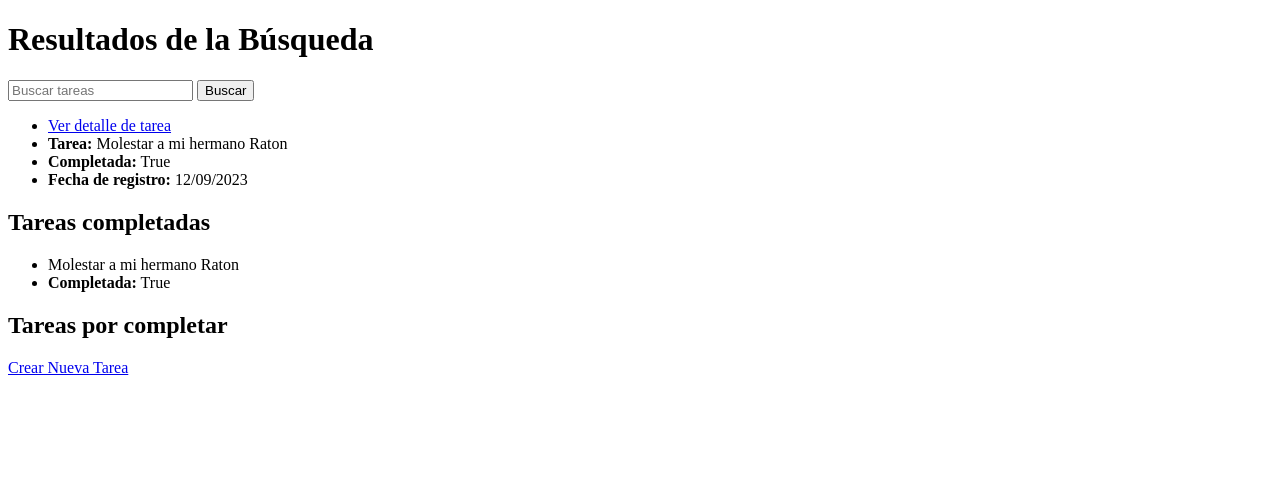
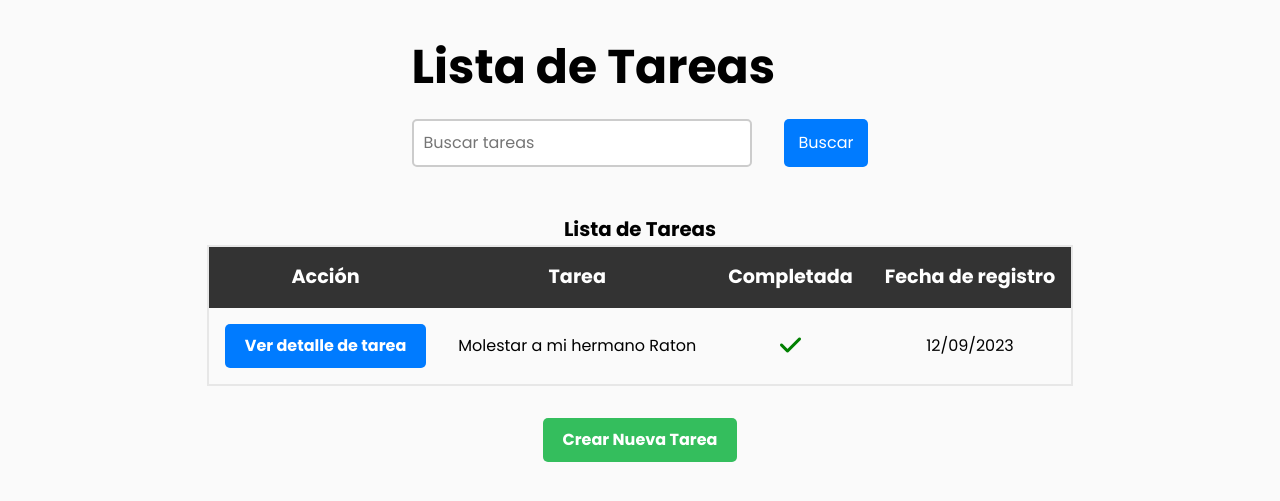
Before and after one commit to VictorR616/TaskMaster, a Django app: page /todo_task/ in a window 1280 px wide. Shown: the top 501 px of the page. Run offline with Django 4.2, Linux system fonts and the light colour scheme; data comes from the database, SQL or seed files in the repository; both versions use the stored data as it was after the commit.

Commit message:
feat(UI): Added CSS Style to list tasks and create tasks

```diff
--- a/taskmaster/taskmaster/settings.py
+++ b/taskmaster/taskmaster/settings.py
@@ -117,7 +117,9 @@ USE_TZ = True
 # Static files (CSS, JavaScript, Images)
 # https://docs.djangoproject.com/en/4.2/howto/static-files/
 
+# Ruta de archivos estaticos
 STATIC_URL = "static/"
+STATICFILES_DIRS = [os.path.join(BASE_DIR, 'todo_task', 'static')]
 
 # Default primary key field type
 # https://docs.djangoproject.com/en/4.2/ref/settings/#default-auto-field
--- /dev/null
+++ b/taskmaster/todo_task/static/todo_task/css/style.css
@@ -0,0 +1,387 @@
+/* ********** PROPIEDADES PERSONALIZADAS ********** */
+:root {
+    /* Colores */
+    --clr-white: #fff;
+    --clr-neutral-400: #030303;
+    --clr-accent-700: rgb(90, 0, 235);
+    --clr-accent-navbar: rgba(90, 0, 235, 0.9);
+    --clr-gradient-accent: rgb(182, 0, 136);
+
+    --bg-clr: rgb(250, 250, 250);
+
+    /* Fuentes */
+    --ff-primary: "Poppins", Arial, Helvetica, sans-serif;
+    --ff-body: var(var(--ff-primary));
+    --ff-heading: var(var(--ff-primary));
+
+    /* Pesos de fuente */
+    --fw-regular: 400;
+    --fw-semi-bold: 600;
+    --fw-bold: 700;
+
+
+
+    /* Texto fluido */
+    --fs-1: clamp(0.75rem, calc(0.55rem + 0.69vw), 1.19rem);
+    --fs-2: clamp(0.78rem, calc(0.59rem + 0.81vw), 1.4rem);
+    --fs-3: clamp(0.88rem, calc(0.69rem + 1.06vw), 1.75rem);
+    --fs-4: clamp(1.05rem, calc(0.81rem + 1.38vw), 2.19rem);
+    --fs-5: clamp(1.26rem, calc(0.95rem + 1.79vw), 2.73rem);
+    --fs-6: clamp(1.51rem, calc(1.11rem + 2.31vw), 3.42rem);
+    --fs-7: clamp(1.81rem, calc(1.29rem + 2.98vw), 4.27rem);
+    --fs-8: clamp(2.18rem, calc(1.51rem + 3.83vw), 5.34rem);
+
+    --bs-1: clamp(2.38rem, calc(1.51rem + 2.79vw), 3rem);
+}
+
+/* ********** RESET ********** */
+/* Estilos generales */
+*,
+*::before,
+*::after {
+    box-sizing: border-box;
+}
+
+* {
+    margin: 0;
+    padding: 0;
+    font: inherit;
+}
+
+/* Estilos para el comportamiento de desplazamiento */
+html {
+    scroll-behavior: smooth;
+    scroll-padding-top: var(--scroll-padding, 75px);
+}
+
+/* Estilos para el cuerpo del documento */
+body {
+    line-height: 1.5;
+    -webkit-font-smoothing: antialiased;
+    background-color: var(--bg-clr);
+    font-family: var(--ff-primary);
+}
+
+/* Estilos para encabezados y párrafos */
+h1,
+h2,
+p {
+    color: var(--clr-neutral);
+}
+
+h3 {
+    color: var(--clr-accent);
+}
+
+/* Estilos para elementos multimedia */
+img,
+picture,
+video,
+canvas,
+svg {
+    display: block;
+    max-width: 100%;
+    object-fit: cover;
+}
+
+/* Estilos para enlaces */
+a {
+    text-decoration: none;
+}
+
+
+
+/* Estilos para listas */
+li {
+    list-style-type: none;
+    text-align: center;
+}
+
+caption {
+    font-weight: var(--fw-bold);
+}
+
+/* Estilos para identificadores específicos */
+#root,
+#__next {
+    isolation: isolate;
+}
+
+/* ********** CLASES UTILITARIAS ********** */
+/* ---------------------------------- TEXTO FLUIDO ----------------------------------*/
+/* Estilos para los tamaños de fuente */
+.fs-1 {
+    font-size: var(--fs-1);
+}
+
+.fs-2 {
+    font-size: var(--fs-2);
+}
+
+.fs-3 {
+    font-size: var(--fs-3);
+}
+
+.fs-4 {
+    font-size: var(--fs-4);
+}
+
+.fs-5 {
+    font-size: var(--fs-5);
+}
+
+.fs-6 {
+    font-size: var(--fs-6);
+}
+
+.fs-7 {
+    font-size: var(--fs-7);
+}
+
+.fs-8 {
+    font-size: var(--fs-8);
+}
+
+.bs-1 {
+    font-size: var(--bs-1);
+}
+
+/* Estilos para diseños de columnas */
+.two-columns {
+    display: grid;
+    grid-template-columns: repeat(auto-fit, minmax(250px, 1fr));
+    gap: 3rem;
+    place-content: center;
+}
+
+/* Estilos para el contenedor principal */
+.container {
+    width: min(100% - 3rem, 120ch);
+    margin-inline: auto;
+    margin-top: 2rem;
+    display: grid;
+    place-content: center;
+
+}
+
+.flex-column {
+    display: flex;
+    flex-direction: column;
+    flex-wrap: wrap;
+}
+/* ********** Components ********** */
+h1 {
+    font-weight: var(--fw-bold);
+}
+
+
+.task-table {
+    width: 100%;
+    border-collapse: collapse;
+    border: 2px solid rgb(231, 231, 231);
+}
+
+
+
+.task-table th, .task-table td {
+    padding: 1rem;
+    text-align: center;
+}
+
+.task-table th {
+    font-weight: bold;
+    background-color: #333;
+    color: white;
+}
+
+
+
+.headers {
+    font-size: 1.2rem;
+    font-weight: bold;
+}
+
+.tasks {
+    font-size: 1rem;
+}
+/* Estilos para el enlace "Ver la tarea" dentro de la fila "tasks" */
+.tasks a {
+    display: inline-block;
+    padding: 10px 20px;
+    background-color: #007bff; /* Color de fondo del botón */
+    color: white; /* Color del texto del botón */
+    text-decoration: none; /* Eliminar subrayado predeterminado */
+    border: none; /* Sin borde */
+    border-radius: 5px; /* Borde redondeado */
+    cursor: pointer;
+    font-weight: bold; /* Texto en negrita */
+    transition: background-color 0.3s ease; /* Transición suave de color de fondo */
+}
+
+/* Cambiar el color de fondo cuando se pasa el cursor sobre el botón */
+.tasks a:hover {
+    background-color: #0056b3; /* Cambia el color de fondo en hover */
+}
+
+
+.status-cell {
+    font-size: 1.5rem;
+}
+
+.ticket {
+    color: green; /* Color verde para el ticket (checkmark) */
+}
+
+.cross {
+    color: red; /* Color rojo para la cruz (cross) */
+}
+
+/* Estilos para el campo de entrada de texto */
+.search-form {
+    display: flex;
+    gap: 2rem;
+    margin-block: 1rem;
+}
+
+.search-form input[type="text"] {
+    padding: 10px;
+    font-size: 16px;
+    border: 2px solid #ccc;
+    border-radius: 5px;
+    outline: none;
+}
+
+/* Estilos para el botón de búsqueda */
+.search-form input[type="submit"] {
+    background-color: #007bff;
+    color: white;
+    padding: 10px 15px;
+    border: none;
+    border-radius: 5px;
+    cursor: pointer;
+    flex: 1;
+}
+
+/* Estilos para el botón de búsqueda al pasar el cursor sobre él */
+.search-form input[type="submit"]:hover {
+    background-color: #0056b3;
+}
+
+/* Estilos para el enlace con clase "new-task" para que parezca un botón */
+.new-task {
+    display: inline-block;
+    padding: 10px 20px;
+    background-color: #34be5d; /* Color de fondo del botón */
+    color: white; /* Color del texto del botón */
+    text-decoration: none; /* Eliminar subrayado predeterminado */
+    border: none; /* Sin borde */
+    border-radius: 5px; /* Borde redondeado */
+    cursor: pointer;
+    font-weight: bold; /* Texto en negrita */
+    transition: background-color 0.3s ease; /* Transición suave de color de fondo */
+}
+
+/* Cambiar el color de fondo cuando se pasa el cursor sobre el botón */
+.new-task:hover {
+    background-color: #188303; /* Cambia el color de fondo en hover */
+}
+
+
+.edit-task-container {
+    display: flex;
+    margin-top: 2rem;
+    gap: 2rem;
+}
+
+.edit-task {
+    padding: 10px 20px;
+    background-color: #6934be; /* Color de fondo del botón */
+    color: white; /* Color del texto del botón */
+    text-decoration: none; /* Eliminar subrayado predeterminado */
+    border: none; /* Sin borde */
+    border-radius: 5px; /* Borde redondeado */
+    cursor: pointer;
+    font-weight: bold; /* Texto en negrita */
+    transition: background-color 0.3s ease; /* Transición suave de color de fondo */
+}
+
+/* Cambiar el color de fondo cuando se pasa el cursor sobre el botón */
+.edit-task:hover {
+    background-color: #5204b9; /* Cambia el color de fondo en hover */
+}
+
+/* Estilos para el botón de eliminación dentro de la clase .delete-form */
+.delete-form input[type="submit"] {
+    background-color: #ff0000; /* Color de fondo rojo */
+    color: #fff; /* Color de texto blanco */
+    padding: 10px 20px; /* Espaciado interno para el botón */
+    border: none; /* Sin borde */
+    border-radius: 5px; /* Borde redondeado */
+    cursor: pointer;
+    font-weight: bold; /* Texto en negrita */
+}
+
+/* Cambiar el color de fondo cuando se pasa el cursor sobre el botón */
+.delete-form input[type="submit"]:hover {
+    background-color: #cc0000; /* Cambia el color de fondo en hover */
+}
+
+/* Estilos para el enlace de "Volver" dentro de la clase .list-tasks */
+.list-tasks {
+    display: flex;
+    max-width: 260px;
+    margin-top: 2rem;
+    background-color: #007bff; /* Color de fondo azul */
+    color: #fff; /* Color de texto blanco */
+    padding: 10px 20px; /* Espaciado interno para el enlace */
+    text-decoration: none; /* Eliminar subrayado predeterminado */
+    border-radius: 5px; /* Borde redondeado */
+    font-weight: bold; /* Texto en negrita */
+    cursor: pointer;
+}
+
+/* Cambiar el color de fondo cuando se pasa el cursor sobre el enlace */
+.list-tasks:hover {
+    background-color: #0056b3; /* Cambia el color de fondo en hover */
+}
+
+/* Estilos para el formulario con la clase .create-task */
+.create-task {
+    display: flex;
+    flex-direction: column;
+    gap: 0.5rem; /* Espacio entre los elementos internos del formulario */
+}
+
+/* Estilos para los campos de entrada dentro del formulario */
+/* Estilos para los campos de entrada (input) y el elemento select dentro de la clase .create-task */
+.create-task input[type="text"],
+.create-task select {
+    padding: 10px;
+    border: 1px solid #ccc;
+    border-radius: 5px;
+    font-size: 16px;
+    outline: none;
+}
+
+/* Estilos para el checkbox */
+.create-task input[type="checkbox"] {
+    /* Estilos personalizados aquí */
+    background-color: #0056b3;
+}
+
+/* Cambiar el estilo del checkbox cuando está marcado */
+.create-task input[type="checkbox"]:checked {
+    /* Estilos para el checkbox marcado */
+    /* Por ejemplo, puedes cambiar el color de fondo o agregar un icono de verificación */
+    background-color: #007bff; /* Cambia el color de fondo cuando está marcado */
+    border: 1px solid #007bff; /* Cambia el borde cuando está marcado */
+    color: #fff; /* Cambia el color del marcado (si es necesario) */
+}
+
+
+
+
+
+
+/* ********** Utilities ********** */
+/* ********** Site Styles ********** */
--- a/taskmaster/todo_task/templates/base.html
+++ b/taskmaster/todo_task/templates/base.html
@@ -1,20 +1,24 @@
 <!-- base.html -->
+{% load static %}
 <!DOCTYPE html>
 <html lang="es">
 <head>
     <meta charset="UTF-8" />
     <meta name="viewport" content="width=device-width, initial-scale=1.0" />
     <title>{% block title %} Tasks {% endblock %}</title>
+    <!-- Enlaza el archivo CSS -->
+    <link rel="stylesheet" type="text/css" href="{% static 'todo_task/css/style.css' %}">
+    <!------------------------- IMPORTACION DE FONT AWESOME ------------------------->
+    <link rel="stylesheet" href="https://cdnjs.cloudflare.com/ajax/libs/font-awesome/6.4.2/css/all.min.css" />
+    <!------------------------- IMPORTACION DE GOOGLE FONT ------------------------->
+    <link rel="preconnect" href="https://fonts.googleapis.com">
+    <link rel="preconnect" href="https://fonts.gstatic.com" crossorigin>
+    <link href="https://fonts.googleapis.com/css2?family=Poppins:wght@400;600;700&display=swap" rel="stylesheet">
+    <!------------------------- IMPORTACION DE GOOGLE FONT ------------------------->
 </head>
 <body>
-        <header>
-            <!-- Barra de navegación común -->
-        </header>
 
     <main>{% block content %}{% endblock %}</main>
 
-        <footer>
-            <!-- Pie de página común -->
-        </footer>
 </body>
 </html>
--- a/taskmaster/todo_task/templates/todo_task/edit_task.html
+++ b/taskmaster/todo_task/templates/todo_task/edit_task.html
@@ -4,6 +4,8 @@
 {% block title %} Lista de tareas {% endblock %}
 
 {% block content %}
+<section class="container">
+    <h1 class="fs-6">Edicion de tarea</h1>
     <!-- Contenido personalizado de list_tasks.html aquí -->
     <form method="POST">
         {% csrf_token %} <!-- Agrega el token de seguridad CSRF -->
@@ -12,5 +14,6 @@
     </form>
 
     <!-- Agrega un botón para ir atrás -->
-<a href="{% url 'list_tasks' %}" class="btn-back">Volver Atrás</a>
+    <a class="list-tasks" href="{% url 'list_tasks' %}" class="btn-back">Volver Atrás</a>
+</section>
 {% endblock %}
--- a/taskmaster/todo_task/templates/todo_task/list_tasks.html
+++ b/taskmaster/todo_task/templates/todo_task/list_tasks.html
@@ -1,56 +1,46 @@
 {% extends "base.html" %}
 
-{% block title %} Resultados de Búsqueda {% endblock %}
+{% block title %} Lista de tareas {% endblock %}
 
 {% block content %}
-<div class="search-container">
-    <h1>Resultados de la Búsqueda</h1>
+<section class="container">
+    <h1 class="fs-6">Lista de Tareas</h1>
 
-    <form method="get">
+    <form class="search-form" method="get">
         <input type="text" name="q" value="{{ query }}" placeholder="Buscar tareas">
         <input type="submit" value="Buscar">
     </form>
-</div>
+</section>
 
-<div class="task-list">
-    <ul>
-        {% for task in tasks %}
-        <li>
-            <a href="{% url 'task_detail' task.id %}">Ver detalle de tarea</a>
-        </li>
-        <li><strong>Tarea:</strong> {{ task.title }}</li>
-        <li><strong>Completada:</strong> {{ task.complete }}</li>
-        <li><strong>Fecha de registro:</strong> {{ task.created|date:"d/m/Y" }}</li>
-        {% endfor %}
-    </ul>
-</div>
+<section class="container">
+        <table class="task-table">
+            <caption class="fs-2">
+                Lista de Tareas
+            </caption>
+            <thead>
+                <tr class="headers fs-1">
+                    <th>Acción</th>
+                    <th>Tarea</th>
+                    <th>Completada</th>
+                    <th>Fecha de registro</th>
+                </tr>
+            </thead>
+            <tbody>
+                {% for task in tasks %}
+                <tr class="tasks fs-0 {% if task.complete %}completed{% else %}not-completed{% endif %}">
+                    <td><a href="{% url 'task_detail' task.id %}">Ver detalle de tarea</a></td>
+                    <td>{{ task.title }}</td>
+                    <td class="status-cell">{% if task.complete %}<span class="ticket"><i class="fa-solid fa-check"></i></span>{% else %}<span class="cross"><i class="fa-solid fa-xmark"></i></span>{% endif %}</td>
+                    <td>{{ task.created|date:"d/m/Y" }}</td>
+                </tr>
+                {% endfor %}
+            </tbody>
+        </table>
+</section>
 
-<div class="completed-tasks">
-    <h2>Tareas completadas</h2>
-    <ul>
-        {% for task in tasks %}
-        {% if task.complete %}
-        <li>{{ task.title }}</li>
-        <li><strong>Completada:</strong> {{ task.complete }}</li>
-        {% endif %}
-        {% endfor %}
-    </ul>
-</div>
-
-<div class="incomplete-tasks">
-    <h2>Tareas por completar</h2>
-    <ul>
-        {% for task in tasks %}
-        {% if not task.complete %}
-        <li>{{ task.title }}</li>
-        <li><strong>Completada:</strong> {{ task.complete }}</li>
-        {% endif %}
-        {% endfor %}
-    </ul>
-</div>
 
 <!-- Agrega un enlace para ir a la página de creación de tareas -->
-<div class="create-task-link">
-    <a href="{% url 'create_task' %}">Crear Nueva Tarea</a>
+<div class="container create-task-link">
+    <a class="new-task" href="{% url 'create_task' %}">Crear Nueva Tarea</a>
 </div>
 {% endblock %}
```
Also changed, not shown: taskmaster/todo_task/templates/todo_task/create_task.html (+7 -2 lines), taskmaster/todo_task/templates/todo_task/task_detail.html (+21 -8 lines), taskmaster/db.sqlite3. Lines whose indentation alone changed are shown as unchanged.
